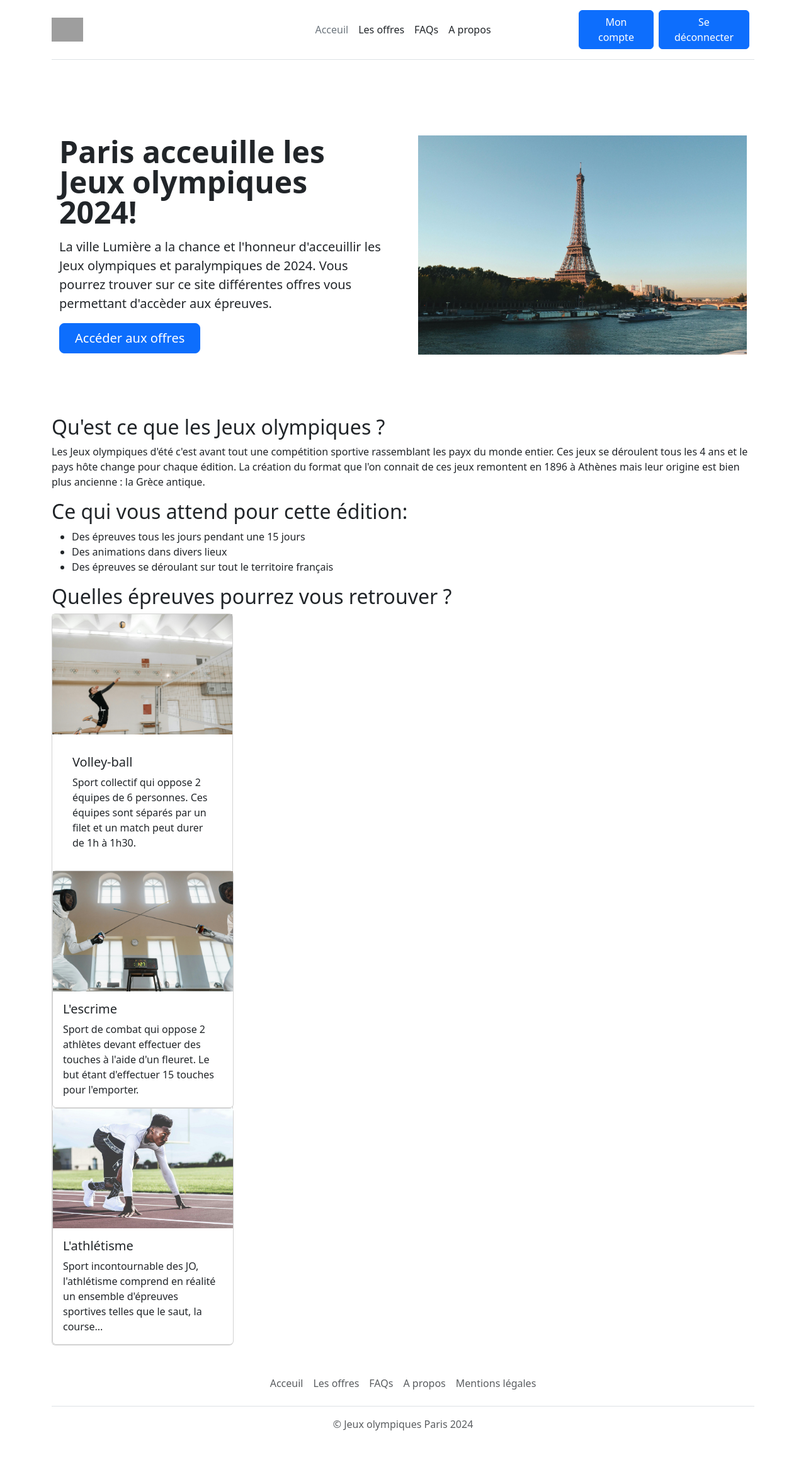
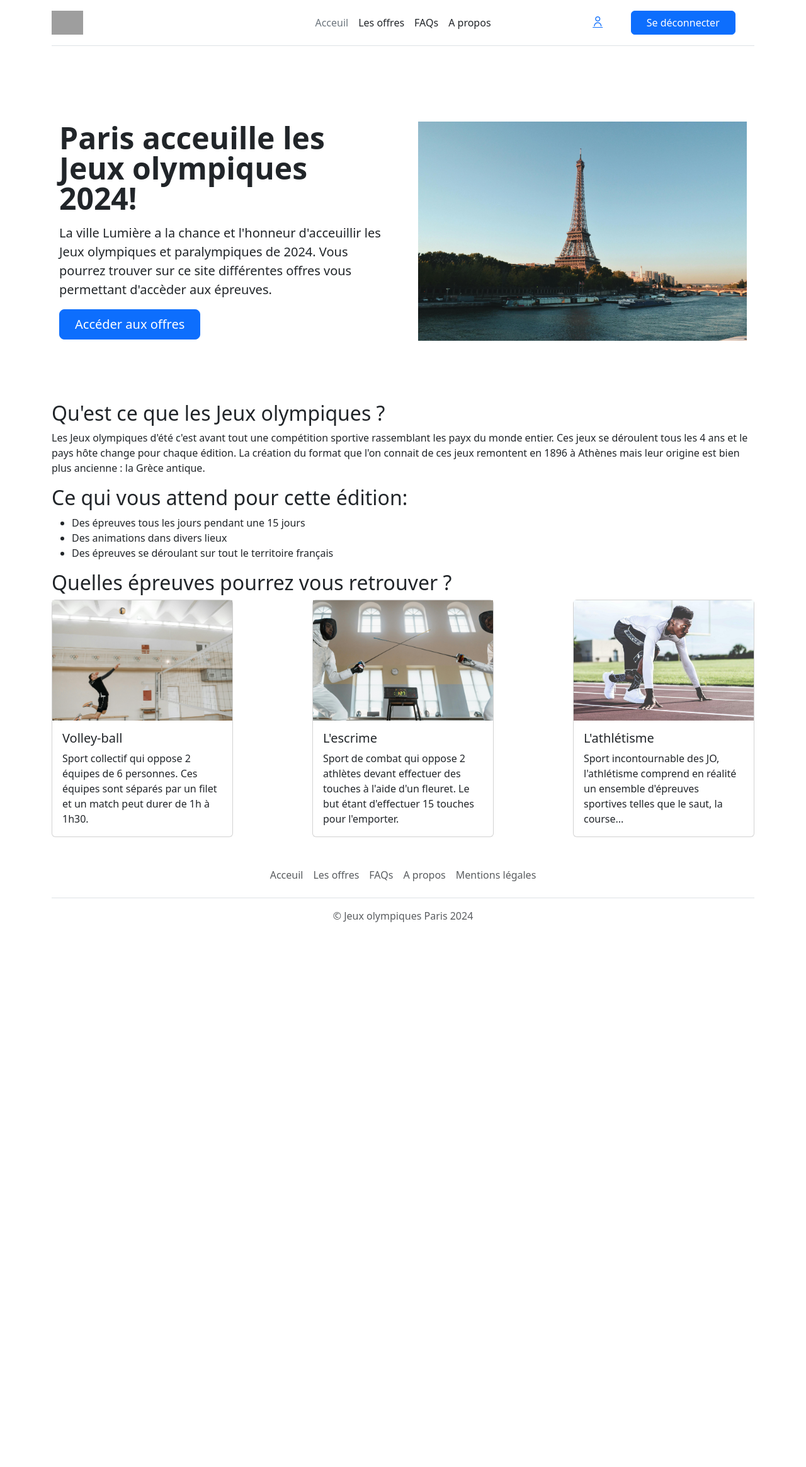
Before and after one commit to FleurD974/projetBloc3, a Django app: page / in a window 1280 px wide. Shown: the whole page at 63% size. After the commit the page ends 1464 px from the top, so only its background shows below. Run offline with Django 5.2, Linux system fonts and the light colour scheme; the visitor is signed in with stand-in values (Sample User, id 1); data that the repository does not hold is empty; some libraries are stand-ins or nearby versions; grey boxes are pictures that could not be loaded.

Commit message:
update home

```diff
--- a/templates/base.html
+++ b/templates/base.html
@@ -8,12 +8,13 @@
         rel="stylesheet"
         integrity="sha384-4Q6Gf2aSP4eDXB8Miphtr37CMZZQ5oXLH2yaXMJ2w8e2ZtHTl7GptT4jmndRuHDT"
         crossorigin="anonymous">
+        <link rel='stylesheet' href='https://cdn-uicons.flaticon.com/3.0.0/uicons-regular-rounded/css/uicons-regular-rounded.css'>
     </head>
     <body>
         <div class="container">
             <header class="d-flex flex-wrap align-items-center justify-content-center justify-content-md-between py-3 mb-4 border-bottom">
                 <a href="{% url 'index' %}" class="d-flex align-items-center col-md-3 mb-2 mb-md-0 text-dark text-decoration-none">
-                    <img src="media/logo_jo.png" alt="Logo des JOs" style="max-width: 50px">
+                    <img src="/media/logo_jo.png" alt="Logo des JOs" style="max-width: 50px">
                 </a>
 
                 <ul class="nav col-12 col-md-auto mb-2 justify-content-center mb-md-0">
@@ -23,13 +24,12 @@
                     <li><a href="#" class="nav-link px-2 link-dark">A propos</a></li>
                 </ul>
 
-                <div class="col-md-3 text-end d-flex align-items-center justify-content-center">
+                <div class="col-md-3 text-end d-flex align-items-center justify-content-around">
                     {% if user.is_authenticated %}
                         {% if user.cart and not user.cart.ordered and user.cart.orders.count != 0 %}
-                        {% comment %} on mettera ici à la place du count notre valeur totale en base {% endcomment %}
-                            <a href="{% url 'ticketing:cart' %}">Voir le panier ({{ user.cart.orders.count }})</a>
+                            <a href="{% url 'ticketing:cart' %}"><i class="fi fi-rr-shopping-cart"></i> ({{ user.cart.orders.count }})</a>
                         {% endif %}
-                        <a href="{% url 'accounts:profile' %}" class="btn btn-primary px-4 me-md-2">Mon compte</a>
+                        <a href="{% url 'accounts:profile' %}" ><i class="fi fi-rr-user"></i></a>
                         <a href="{% url 'accounts:logout' %}" class="btn btn-primary px-4 me-md-2">Se déconnecter</a>
                     {% else %}
                         <a href="{% url 'accounts:login' %}" class="btn btn-primary px-4 me-md-2">Se connecter</a>
--- a/ticketing/templates/ticketing/index.html
+++ b/ticketing/templates/ticketing/index.html
@@ -42,11 +42,11 @@
             <div class="d-flex justify-content-between">
                 <div class="card" style="width: 18rem;">
                     {% load static %}
-                    <img src="{% static 'image/volleyball.jpg' %}" class="d-block mx-lg-auto img-fluid" alt="Bootstrap Themes" width="700" height="500" loading="lazy">                    <div class="card-body">
+                    <img src="{% static 'image/volleyball.jpg' %}" class="d-block mx-lg-auto img-fluid" alt="Bootstrap Themes" width="700" height="500" loading="lazy">
                         <div class="card-body">
                             <h5 class="card-title">Volley-ball</h5>
-                        <p class="card-text">Sport collectif qui oppose 2 équipes de 6 personnes. Ces équipes sont séparés par un filet et un match peut durer de 1h à 1h30.</p>
-                    </div>
+                            <p class="card-text">Sport collectif qui oppose 2 équipes de 6 personnes. Ces équipes sont séparés par un filet et un match peut durer de 1h à 1h30.</p>
+                        </div>
                 </div>
                 <div class="card" style="width: 18rem;">
                     {% load static %}
```
